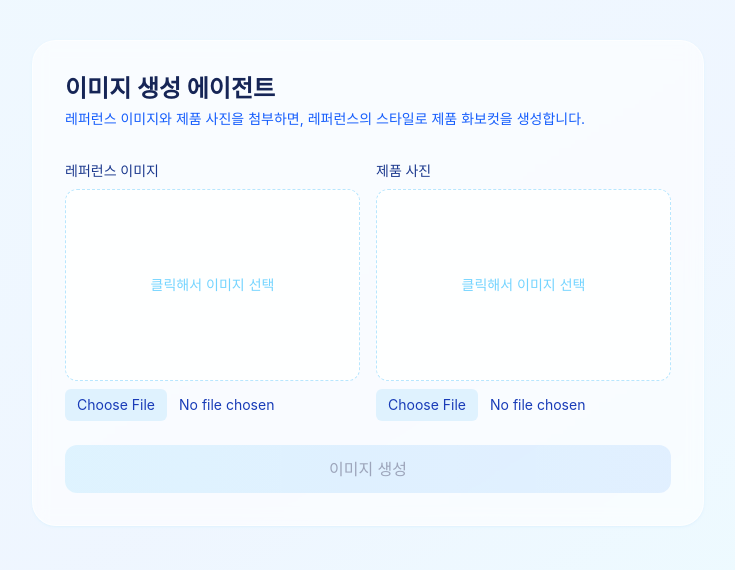
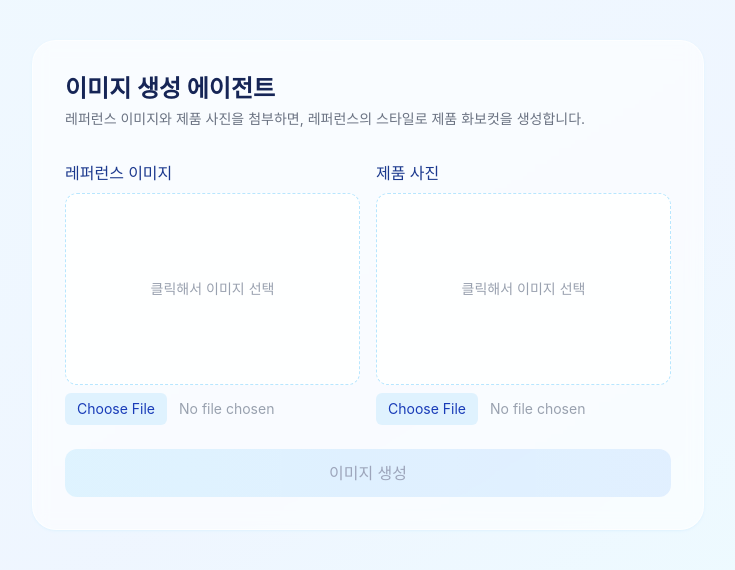
Before and after one commit to jane-subin/image-generation-agent, a Next.js app: page / in a window 1280 px wide. Shown: the top 570 px of the page, without its empty margins (272-1007 px from the left). Built offline with nearby package versions, Linux system fonts and the light colour scheme.

Commit message:
Mute secondary text to gray, match label size to button
Subtitle, upload placeholder, and filename text are now neutral gray
since they're not important content. Field labels keep their navy
color but now match the generate button's text size (text-base).

```diff
--- a/app/page.tsx
+++ b/app/page.tsx
@@ -18,22 +18,22 @@ function ImageDropField({
 }) {
   return (
     <label className="flex flex-col gap-2">
-      <span className="text-sm font-medium text-blue-900">{label}</span>
+      <span className="text-base font-medium text-blue-900">{label}</span>
       <div className="flex h-48 items-center justify-center overflow-hidden rounded-xl border border-dashed border-sky-200 bg-white/80">
         {preview ? (
           // eslint-disable-next-line @next/next/no-img-element
           <img src={preview} alt={label} className="h-full w-full object-contain" />
         ) : (
-          <span className="text-sm text-sky-300">클릭해서 이미지 선택</span>
+          <span className="text-sm text-gray-400">클릭해서 이미지 선택</span>
         )}
       </div>
       <input
         type="file"
         accept="image/*"
-        className="text-sm text-blue-800 file:mr-3 file:rounded-md file:border-0 file:bg-sky-100 file:px-3 file:py-1.5 file:text-blue-800 hover:file:bg-sky-200"
+        className="text-sm text-gray-400 file:mr-3 file:rounded-md file:border-0 file:bg-sky-100 file:px-3 file:py-1.5 file:text-blue-800 hover:file:bg-sky-200"
         onChange={(e) => onChange(e.target.files?.[0] ?? null)}
       />
-      {file && <span className="text-xs text-blue-300">{file.name}</span>}
+      {file && <span className="text-xs text-gray-400">{file.name}</span>}
     </label>
   );
 }
@@ -114,7 +114,7 @@ export default function Home() {
       <div className="mx-auto flex max-w-2xl flex-col gap-8 rounded-3xl border border-white/60 bg-white/60 p-8 shadow-sm shadow-sky-100 backdrop-blur-sm">
         <div>
           <h1 className="text-2xl font-bold text-blue-950">이미지 생성 에이전트</h1>
-          <p className="mt-1 text-sm text-blue-600">
+          <p className="mt-1 text-sm text-gray-500">
             레퍼런스 이미지와 제품 사진을 첨부하면, 레퍼런스의 스타일로 제품 화보컷을 생성합니다.
           </p>
         </div>
```
